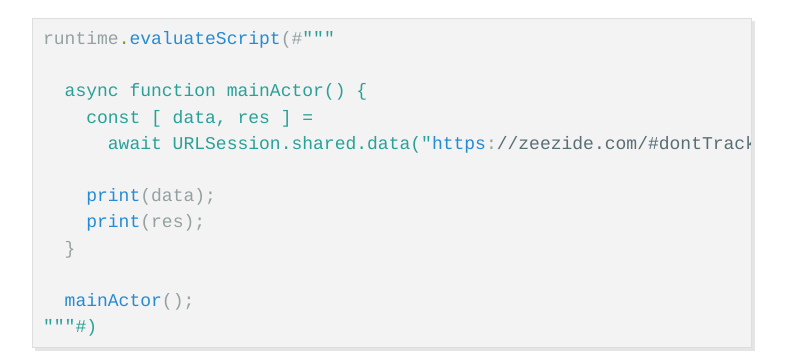
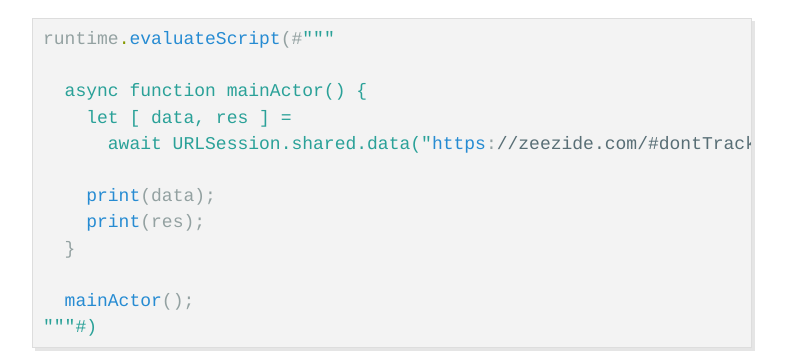
Before and after one commit to AlwaysRightInstitute/alwaysrightinstitute.github.io, a Jekyll site: the page built from _posts/2021-06-17-jsc-async-await.md, in a window 1280 px wide and 900 px high, scrolled down 3216 px. Shown: the part 231-584 px from the top of the window, without its empty margins (248-1034 px from the left). Built offline with Jekyll 4.4.1, drawn with Linux system fonts in a browser that asks for light colours.

Commit message:
Use `let`
...

````diff
--- a/_posts/2021-06-17-jsc-async-await.md
+++ b/_posts/2021-06-17-jsc-async-await.md
@@ -30,7 +30,7 @@ around 9:31.
 This is what we are going to run from our Swift program, almost identical code:
 ```javascript
 async function mainActor() {
-  const [ data, res ] =
+  let [ data, res ] =
     await URLSession.shared.data("https://zeezide.com/#dontTrackMe")
   print("Data: " + data)
 }
@@ -94,7 +94,7 @@ going to add to URLSession:
 The `URLSession.data()` function is the asynchronous function we are going
 to call with `await` like this:
 ```javascript
-const [ data, res ] =
+let [ data, res ] =
   await URLSession.shared.data("https://zeezide.com/#dontTrackMe")
 ```
 
@@ -153,7 +153,7 @@ It requires the special `#"""` syntax, but you'll get used to it in no time!
 runtime.evaluateScript(#"""
 
   async function mainActor() {
-    const [ data, res ] =
+    let [ data, res ] =
       await URLSession.shared.data("https://zeezide.com/#dontTrackMe");
 
     print(data);
````
